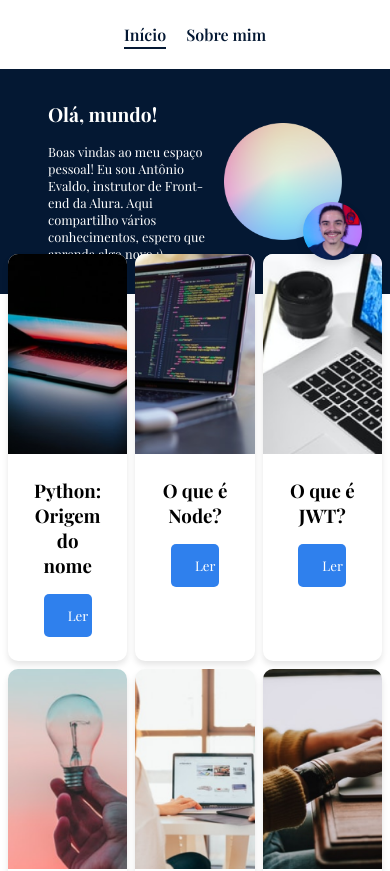
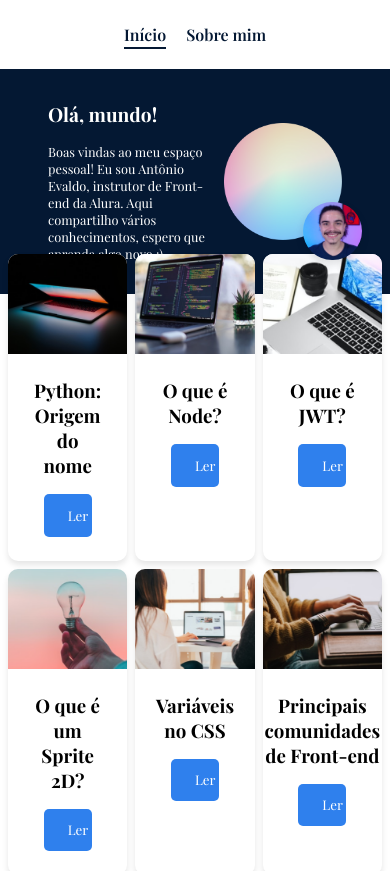
Before and after one commit to danielcoosta1/ola-mundo, a React (Create React App) app: page / in a window 390 px wide. Shown: the top 871 px of the page. Built offline with nearby package versions, Linux system fonts and the light colour scheme; a web font is replaced by a local one.

Commit message:
melhorando a distribuição dos cards com responsividade

```diff
--- a/src/Components/Cards/styles.js
+++ b/src/Components/Cards/styles.js
@@ -6,6 +6,7 @@ const CardContainer = styled.div`
   box-shadow: 0 4px 6px rgba(0, 0, 0, 0.1);
   overflow: hidden;
   transition: transform 0.3s ease;
+
 
   &:hover {
     transform: translateY(-5px);
@@ -18,6 +19,10 @@ const CardImagem = styled.div`
   background-image: url(${(props) => props.$bgImage});
   background-size: cover;
   background-position: center;
+
+  @media screen and (max-width:768px) {
+    height: 100px
+  }
 `;
 
 const CardContent = styled.div`
```
